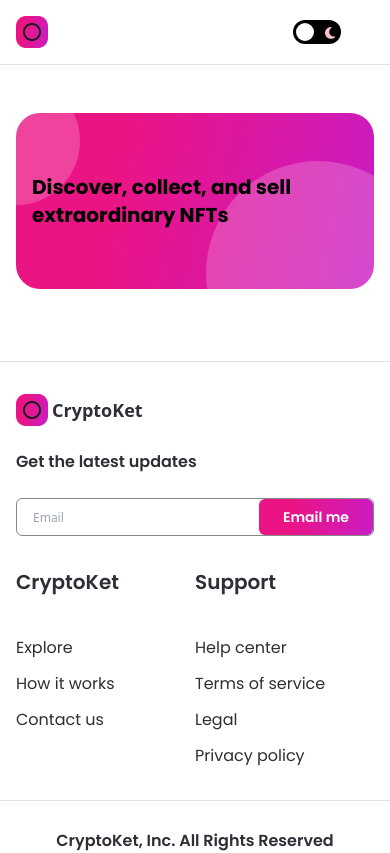
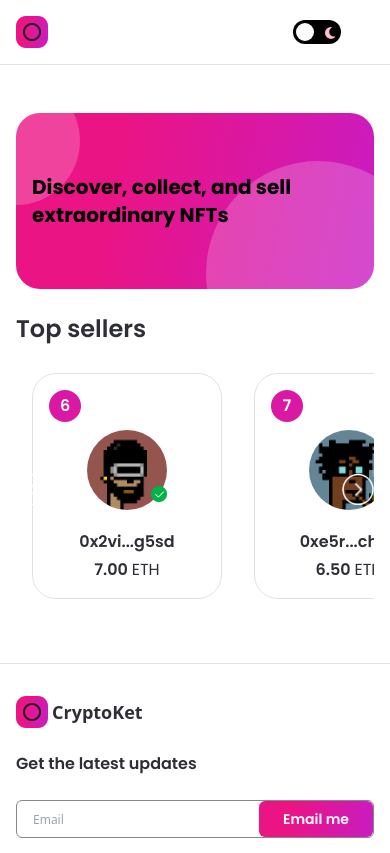
Before and after one commit to ImranK1506/nft_marketplace, a Next.js app: page / in a window 390 px wide. Shown: the top 853 px of the page. Built offline with nearby package versions, Linux system fonts and the light colour scheme.

Commit message:
creating top seller cards

```diff
--- /dev/null
+++ b/src/components/CreatorCard.jsx
@@ -0,0 +1,31 @@
+import React from 'react';
+import Image from 'next/image';
+
+import images from '../../assets';
+
+const CreatorCard = ({ rank, creatorImage, creatorName, creatorEths }) => (
+  // Ranked by nr.
+  <div className="min-w-190 minlg:min-w-240 dark:bg-nft-black-3 bg-white border dark:border-nft-black-3 border-nft-gray-1 rounded-3xl flex flex-col p-4 m-4">
+    <div className="w-8 h-8 minlg:w-10 minlg:h-10 bg-nft-red-violet flexCenter rounded-full">
+      <p className="font-poppins text-white font-semibold text-base minilg:text-lg">{rank}</p>
+    </div>
+    {/* Images tick/ green checkmark */}
+    <div className="my-2 flex justify-center">
+      <div className="relative w-20 h-20 minlg:w-28 minlg:h-28">
+        <Image src={creatorImage} layout="fill" styles="cover" alt="creator" className="rounded-full" />
+        <div className="absolute w-4 h-4 minlg:w-7 minlg:h-7 bottom-2 -right-0">
+          <Image src={images.tick} layout="fill" styles="contain" alt="tick" />
+        </div>
+      </div>
+    </div>
+    {/* Amount */}
+    <div className="mt-3 minilg:mt-7 text-center flexCenter flex-col">
+      <p className="font-poppins dark:text-white text-nft-black-1 font-semibold text-base">{creatorName}</p>
+      <p className="mt-1 font-poppins dark:text-white text-nft-black-1 font-semibold text-base">
+        {creatorEths.toFixed(2)} <span className="font-normal">ETH</span>
+      </p>
+    </div>
+  </div>
+);
+
+export default CreatorCard;
--- a/src/components/index.js
+++ b/src/components/index.js
@@ -2,5 +2,6 @@
 import Footer from './Footer';
 import Button from './Button';
 import Banner from './Banner';
+import CreatorCard from './CreatorCard';
 
-export { Navbar, Footer, Button, Banner };
+export { Navbar, Footer, Button, Banner, CreatorCard };
--- a/src/pages/index.js
+++ b/src/pages/index.js
@@ -1,17 +1,104 @@
-import { Banner } from '../components';
+import { Banner, CreatorCard } from '../components';
+import { useState, useEffect, useRef } from 'react';
+import { useTheme } from 'next-themes';
 
-const Home = () => (
+import Image from 'next/image';
+import images from '../../assets';
+import { makeId } from '../utils/makeId';
+
+const Home = () => {
+  const [hideButtons, setHideButtons] = useState(false);
+  const { theme } = useTheme();
+  const parentRef = useRef(null);
+  const scrollRef = useRef(null);
+
+  // Scroll between cards
+  const handleScroll = (direction) => {
+    const { current } = scrollRef;
+
+    const scrollAmount = window.innerWidth > 1800 ? 270 : 210;
+
+    if (direction === 'left') {
+      current.scrollLeft -= scrollAmount;
+    } else {
+      current.scrollLeft += scrollAmount;
+    }
+  };
+
+  const isScrollable = () => {
+    const { current } = scrollRef;
+    const { current: parent } = parentRef;
+
+    if (current?.scrollWidth >= parent?.offsetWidth) {
+      setHideButtons(false);
+    } else {
+      setHideButtons(true);
+    }
+  };
+
+  // Show hide scroll arrows
+  useEffect(() => {
+    isScrollable();
+    window.addEventListener('resize', isScrollable);
+
+    return () => {
+      window.removeEventListener('resize', isScrollable);
+    };
+  }, []);
+
+  return (
     <div>
-    <h1 className="flex justify-center sm:px-4 p-12">
+      <div className="flex justify-center sm:px-4 p-12">
         <div className="w-full minmd:w-4/5">
           <Banner
             name="Discover, collect, and sell extraordinary NFTs"
             childStyles="md:text-4xl sm:text-2xl xs:text-xl text-left"
             parentStyles="justify-start mb-6 h-72 sm:h-60 p-12 xs:p-4 xs:h-44 rounded-3xl"
           />
+          {/* Display top sellers main info */}
+          <div>
+            <h1 className="font-poppins dark:text-white text-nft-black-1 text-2xl minlg:text-4xl font-semibold ml-4 xs:ml-0">Top sellers</h1>
+            <div className="relative flex-1 max-w-full flex mt-3" ref={parentRef}>
+              <div className="flex flex-row w-max overflow-x-scroll no-scrollbar select-none" ref={scrollRef}>
+                {[6, 7, 8, 9, 10].map((i) => (
+                  <CreatorCard
+                    key={`creator-${i}`}
+                    rank={i}
+                    creatorImage={images[`creator${i}`]}
+                    creatorName={`0x${makeId(3)}...${makeId(4)}`}
+                    creatorEths={10 - i * 0.5}
+                  />
+                ))}
+                {/* Scrollable arrow buttons */}
+                {!hideButtons && (
+                  <>
+                    <div className="absolute w-8 h-8 minlg:w-12 minlg:h-12 top-45 cursor-pointer left-0" onClick={() => handleScroll('left')}>
+                      <Image
+                        src={images.left}
+                        layout="fill"
+                        styles="contain"
+                        alt="left_arrow"
+                        className={theme === 'light' ? 'filter invert' : undefined}
+                      />
                     </div>
-    </h1>
+                    <div className="absolute w-8 h-8 minlg:w-12 minlg:h-12 top-45 cursor-pointer right-0" onClick={() => handleScroll('right')}>
+                      <Image
+                        src={images.right}
+                        layout="fill"
+                        styles="contain"
+                        alt="right_arrow"
+                        className={theme === 'light' ? 'filter invert' : undefined}
+                      />
+                    </div>
+                  </>
+                )}
+              </div>
+            </div>
+          </div>
+        </div>
+      </div>
     </div>
   );
+};
 
 export default Home;
--- /dev/null
+++ b/src/utils/makeId.js
@@ -0,0 +1,12 @@
+export const makeId = (length) => {
+  let result = '';
+
+  const characters = 'abcdefghijklmnopqrstuvwxyz0123456789';
+  const charactersLength = characters.length;
+
+  for (let i = 0; i < length; i++) {
+    result += characters.charAt(Math.floor(Math.random() * charactersLength));
+  }
+
+  return result;
+};
```
Lines whose indentation alone changed are shown as unchanged.
